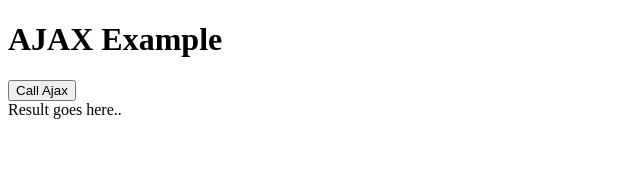
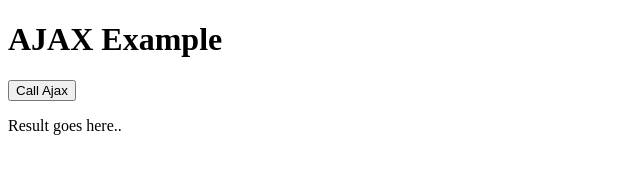
Before and after one commit to dhiyaulhaqq/ajax, a plain HTML site: page index.html in a window 1280 px wide. Shown: the whole page, without its empty margins (0-640 px from the left). Drawn offline with Linux system fonts and the light colour scheme.

Commit message:
Update index.html

```diff
--- a/index.html
+++ b/index.html
@@ -14,7 +14,7 @@
 
     <button id="btn"> Call Ajax </button>
 
-    <div id="result"> Result goes here.. </div>
+    <p id="result"> Result goes here.. </p>
 
   </body>
 
@@ -32,6 +32,7 @@
     btn.addEventListener("click", makeRequest);
 
     function makeRequest {
+      alert();
       var req = new XMLHttpRequest();
       req.addEventListener("load", res);
       req.open("GET", "http://www.example.org/example.txt");
```
